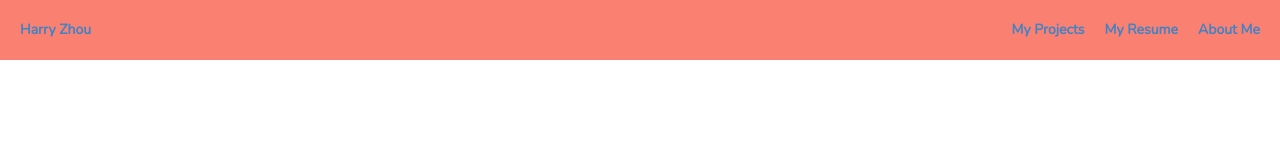
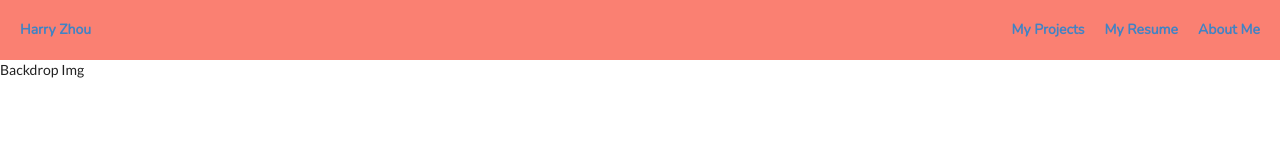
Before and after one commit to Haz-git/personal_website, a React (Create React App) app: page / in a window 1280 px wide. Shown: the top 160 px of the page. Built offline with nearby package versions, Linux system fonts and the light colour scheme.

Commit message:
Styled Navbar a Little

```diff
--- a/src/components/App.js
+++ b/src/components/App.js
@@ -1,10 +1,16 @@
 import React from 'react';
 import Navigationbar from './Navigationbar';
+import Backdrop from './Backdrop';
 
 const App = () => {
     return (
         <div>
-            <Navigationbar />
+            <div>
+                <Navigationbar />
+            </div>
+            <div>
+                <Backdrop />
+            </div>
         </div>
     )
 }
--- /dev/null
+++ b/src/components/Backdrop.js
@@ -0,0 +1,9 @@
+import React from 'react';
+
+const Backdrop = () => {
+    return (
+        <div>Backdrop Img</div>
+    )
+}
+
+export default Backdrop;
--- a/src/css/Navigationbar.css
+++ b/src/css/Navigationbar.css
@@ -5,5 +5,4 @@
     font-family: 'Nunito', sans-serif;
     font-weight: 900;
     grid-template-columns: 1fr repeat(3, fit-content(100px));
-
 }
```
